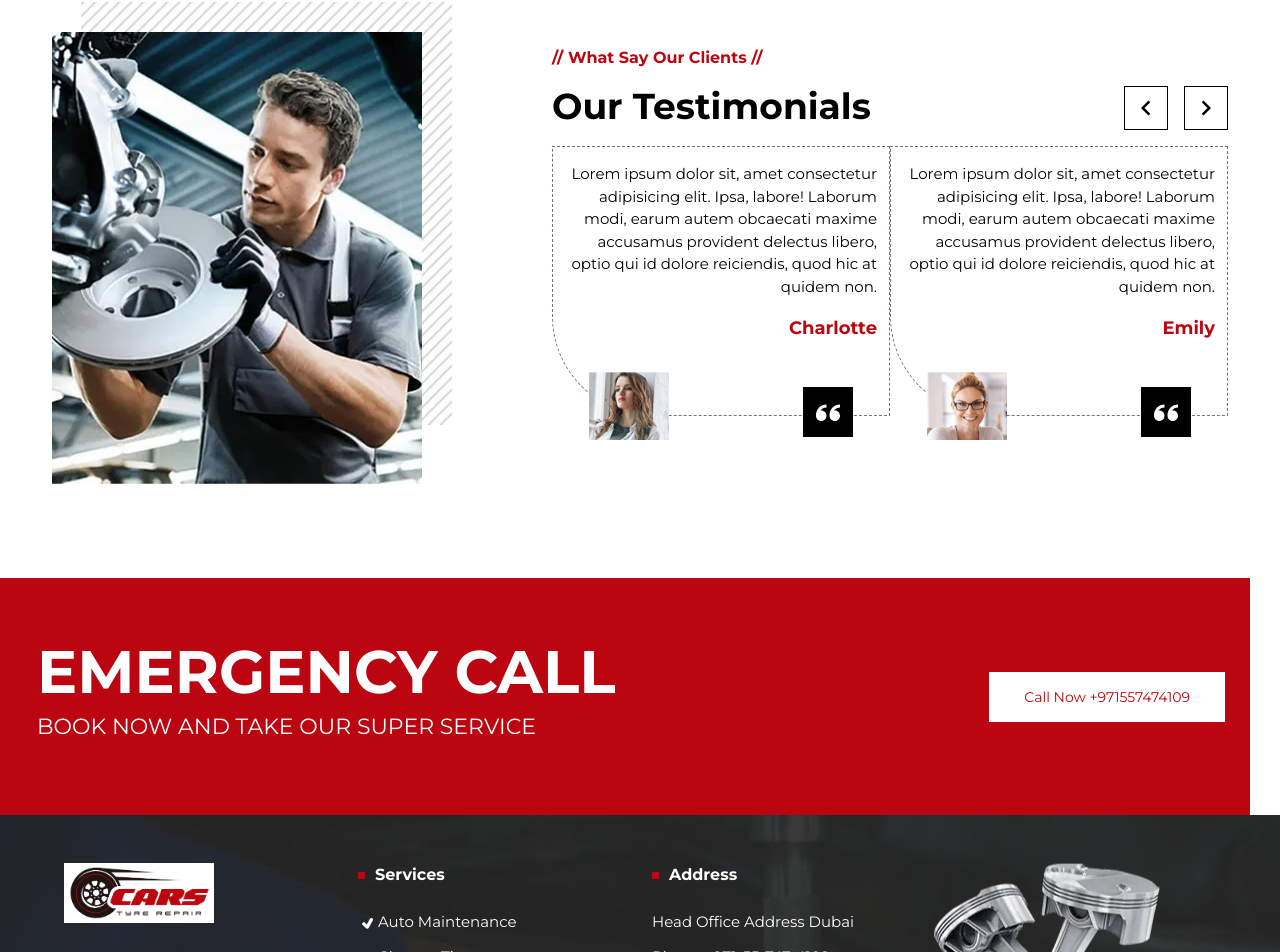
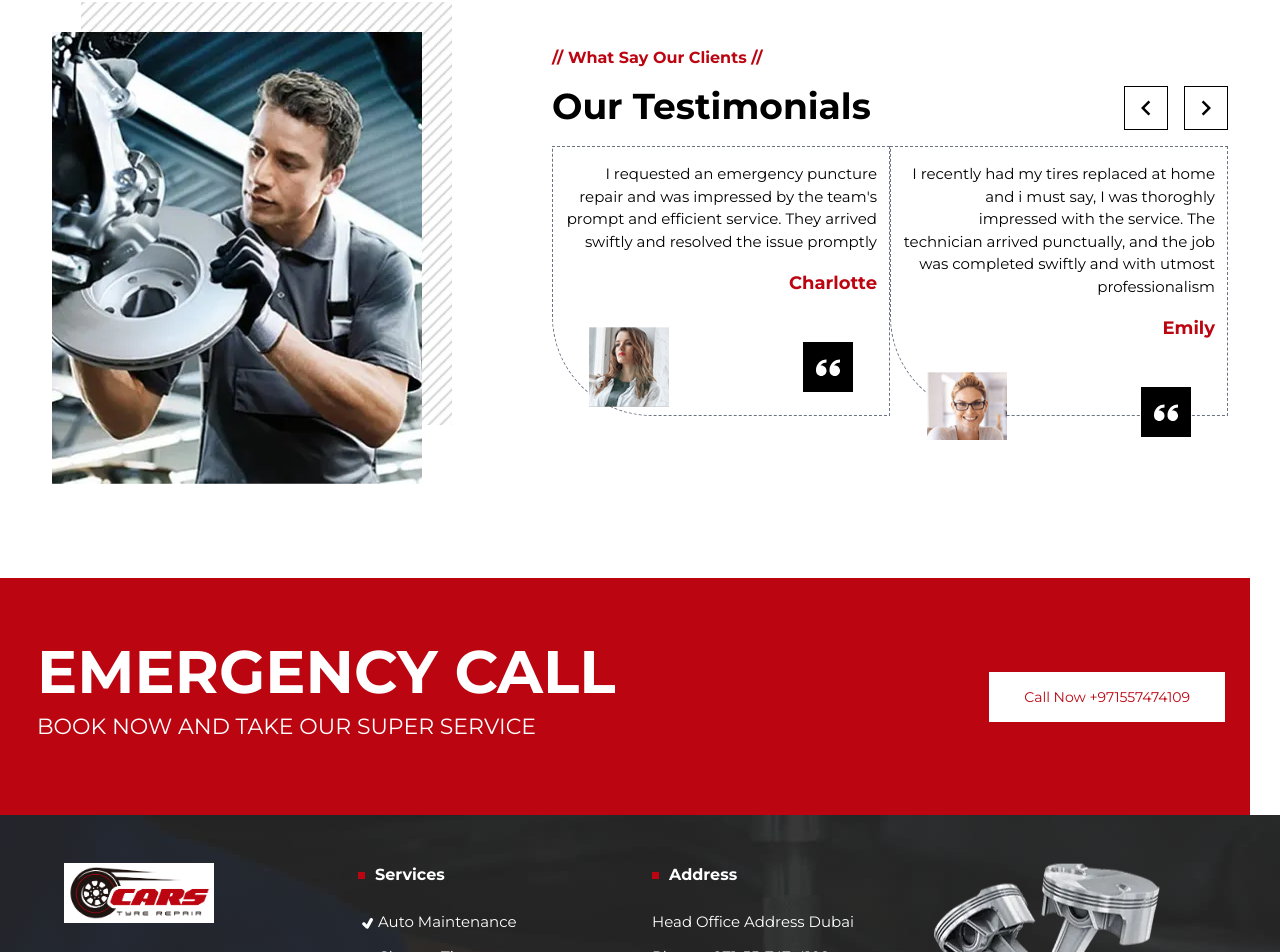
Before and after one commit to TopDEV-fs/CarstyreRepair_Website, a Next.js app: page / in a window 1280 px wide. Shown: the part 4608-5560 px from the top of the page. Built offline with nearby package versions, Linux system fonts and the light colour scheme.

Commit message:
update clients comments content in textimonial cards

```diff
--- a/src/app/Components/Testimonial.jsx
+++ b/src/app/Components/Testimonial.jsx
@@ -54,25 +54,25 @@ export default function Testimonial() {
   const clientsInfo = [
     {
       id: 1,
-      des: "Lorem ipsum dolor sit, amet consectetur adipisicing elit. Ipsa, labore! Laborum modi, earum autem obcaecati maxime accusamus provident delectus libero, optio qui id dolore reiciendis, quod hic at quidem non.",
+      des: "I recently had my tires replaced at home and i must say, I was thoroghly impressed with the service. The technician arrived punctually, and the job was completed swiftly and with utmost professionalism",
       title: "Emily",
       img: clientimg1
     },
     {
-      id: 1,
-      des: "Lorem ipsum dolor sit, amet consectetur adipisicing elit. Ipsa, labore! Laborum modi, earum autem obcaecati maxime accusamus provident delectus libero, optio qui id dolore reiciendis, quod hic at quidem non.",
+      id: 2,
+      des: "I requested an emergency puncture repair and was impressed by the team's prompt and efficient service. They arrived swiftly and resolved the issue promptly",
       title: "Isabella",
       img: clientimg2
     },
     {
       id: 3,
-      des: "Lorem ipsum dolor sit, amet consectetur adipisicing elit. Ipsa, labore! Laborum modi, earum autem obcaecati maxime accusamus provident delectus libero, optio qui id dolore reiciendis, quod hic at quidem non.",
+      des: "I recently had my tires replaced at home and i must say, I was thoroghly impressed with the service. The technician arrived punctually, and the job was completed swiftly and with utmost professionalism",
       title: "Emily",
       img: clientimg1
     },
     {
       id: 4,
-      des: "Lorem ipsum dolor sit, amet consectetur adipisicing elit. Ipsa, labore! Laborum modi, earum autem obcaecati maxime accusamus provident delectus libero, optio qui id dolore reiciendis, quod hic at quidem non.",
+      des: "I requested an emergency puncture repair and was impressed by the team's prompt and efficient service. They arrived swiftly and resolved the issue promptly",
       title: "Charlotte",
       img: clientimg2
     }
```
